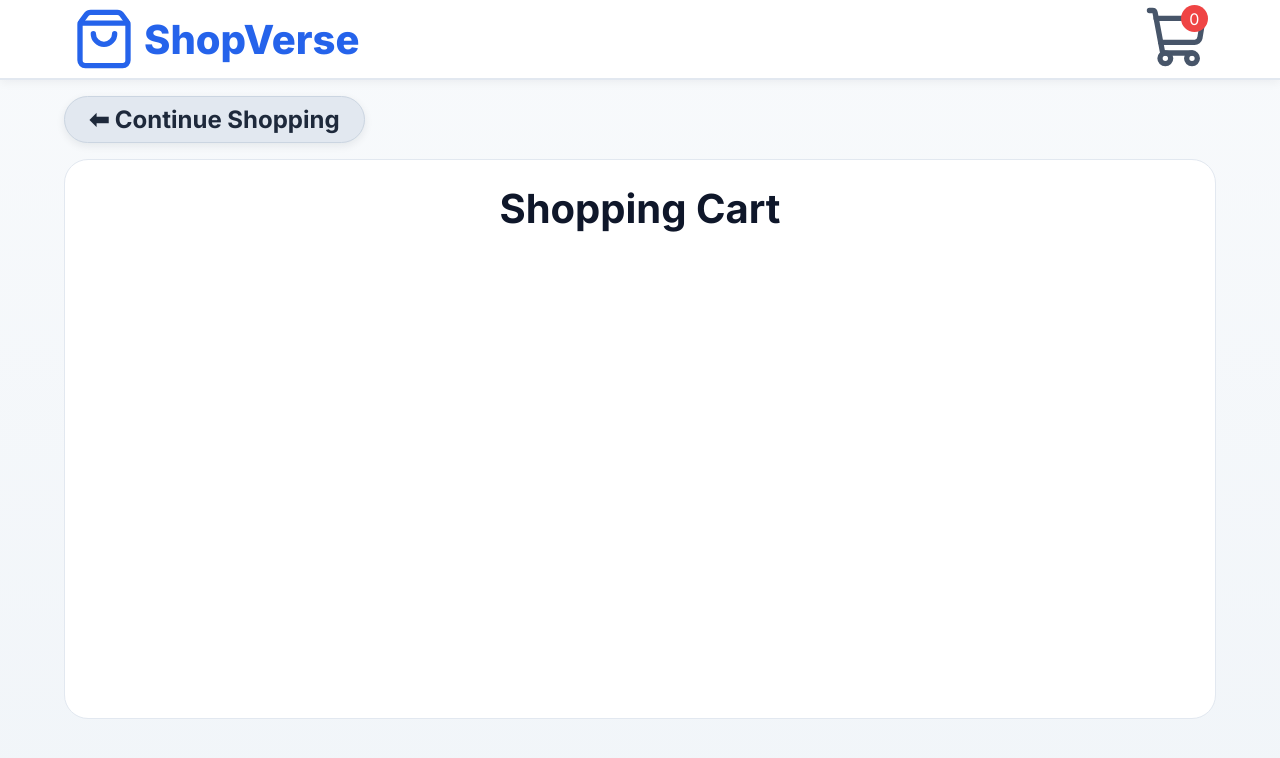
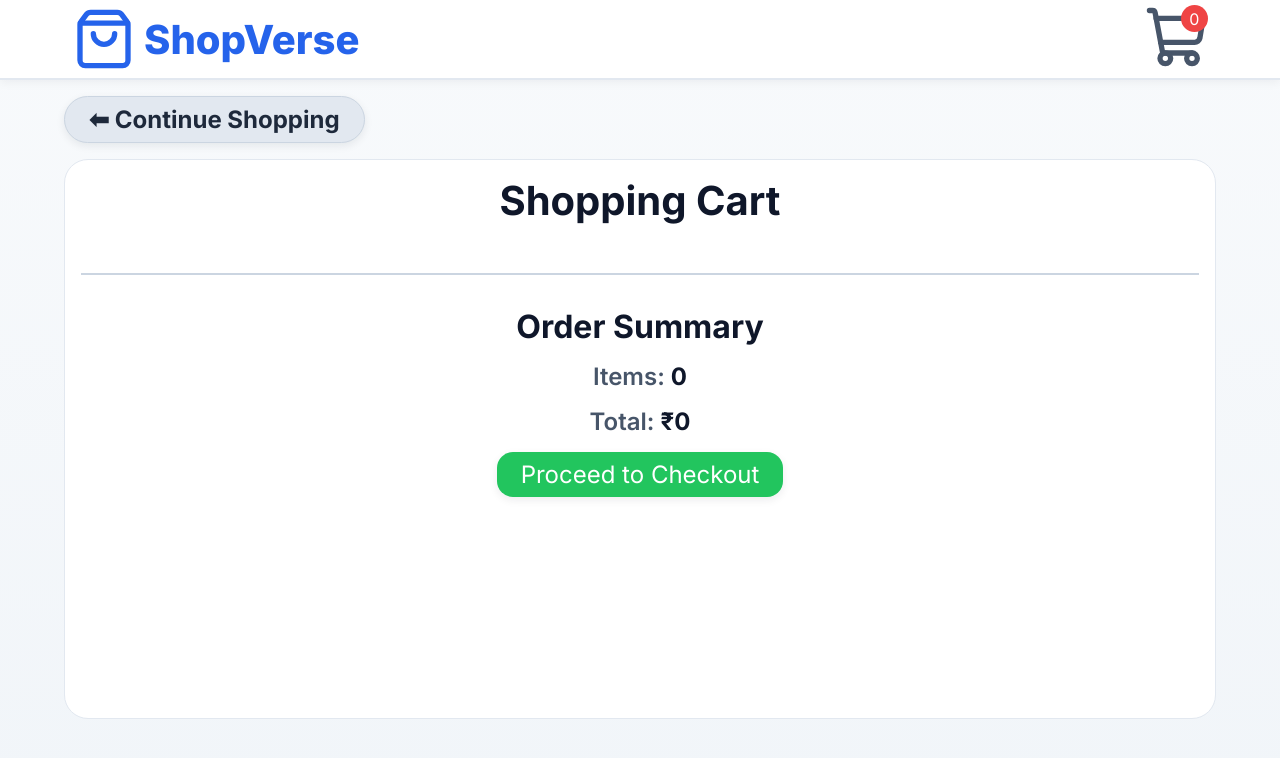
Before and after one commit to codewithyashsoni/ShopVerse, a React (Vite) app: page /cart in a window 1280 px wide. Shown: the top 758 px of the page. Built offline with nearby package versions, Linux system fonts and the light colour scheme.

Commit message:
Added Order sumamry in Cart page

```diff
--- /dev/null
+++ b/src/components/OrderSummary.jsx
@@ -0,0 +1,26 @@
+import {useContext} from "react"
+import CartContext from "../context/CartContext"
+import products from "../data/products.js"
+
+function OrderSummary(){
+    const { cartItems } = useContext(CartContext);
+    const total = cartItems.reduce((acc, cartItem) => {
+        const product = products.find((product) => product.id === cartItem.id);
+        return acc + product.price * cartItem.quantity;
+    }, 0);
+    const formattedTotal = `₹${total.toLocaleString("en-IN")}`
+
+    return(
+        <div className="order-summary-container">
+            <h2>Order Summary</h2>
+            <p>Items: <span>{cartItems.length}</span></p>
+            <p>Total: <span>{formattedTotal}</span></p>
+
+            <button
+            className="checkout-btn"
+
+            >Proceed to Checkout</button>
+        </div>
+    )
+}
+export default OrderSummary
--- a/src/index.css
+++ b/src/index.css
@@ -513,12 +513,13 @@ body{
     font-size :2.5rem;
     color :var(--text-primary);
     text-align: center;
-    margin: .5rem 0;
 }
 .cart-items{
     display: flex;
     flex-direction: column;
     gap :1.5rem;
+    padding: 1rem 0 2rem 0;;
+    border-bottom: 2px solid var(--border-dark);
 }
 .cart-item-container{
     padding: 1rem;
@@ -566,7 +567,7 @@ body{
     display: flex;
     flex-direction: column;
     justify-content: space-between;
-    align-items: center;
+    align-items: flex-end;
     margin-top: 1rem;
 }
 .cart-quantity-controls{
@@ -603,7 +604,7 @@ body{
     min-width :5rem;
 }
 .cart-item-controls h2{
-    color :var(--primary-dark);
+    color :var(--subtotal);
     font-size: 2rem;
 }
 .cart-remove-btn{
@@ -632,3 +633,44 @@ body{
     height: 1.5rem;
     width: 1.5rem;
 }
+.order-summary-container{
+    padding-top :2rem;
+    display:flex;
+    flex-direction: column;
+    align-items: center;
+}
+.order-summary-container h2{
+    font-size: 2rem;
+    color: var(--text-primary);
+    margin-bottom: .5rem;
+}
+.order-summary-container p {
+    font-size: 1.5rem;
+    font-weight: 600;
+    padding: .5rem;
+    color: var(--text-secondary);
+}
+.order-summary-container p span{
+    font-weight: 700;
+    color: var(--total);
+}
+.checkout-btn{
+    font-size: 1.5rem;
+    padding: .5rem 1.5rem;
+    margin: .5rem;
+    background: var(--btn-success);
+    border: none;
+    color: var(--btn-success-text);
+    border-radius: var(--radius-lg);
+    box-shadow: var(--shadow-sm);
+    cursor: pointer;
+    transition: var(--transition-normal);
+}
+.checkout-btn:hover{
+    transform: translateY(-4px);
+    background: var(--btn-success-hover);
+    box-shadow: var(--shadow-lg);
+}
+.checkout-btn:active{
+    transform: scale(.97);
+}
--- a/src/pages/Cart.jsx
+++ b/src/pages/Cart.jsx
@@ -2,6 +2,7 @@ import { useState, useContext } from "react"
 import { useNavigate } from "react-router-dom"
 import CartContext from "../context/CartContext.jsx"
 import CartItem from "../components/CartItem.jsx"
+import OrderSummary from "../components/OrderSummary.jsx"
 
 function Cart(){
     const navigate = useNavigate();
@@ -29,6 +30,8 @@ function Cart(){
                         />
                     ))}
                 </div>
+
+                <OrderSummary />
             </div>
         </div>
     )
```
